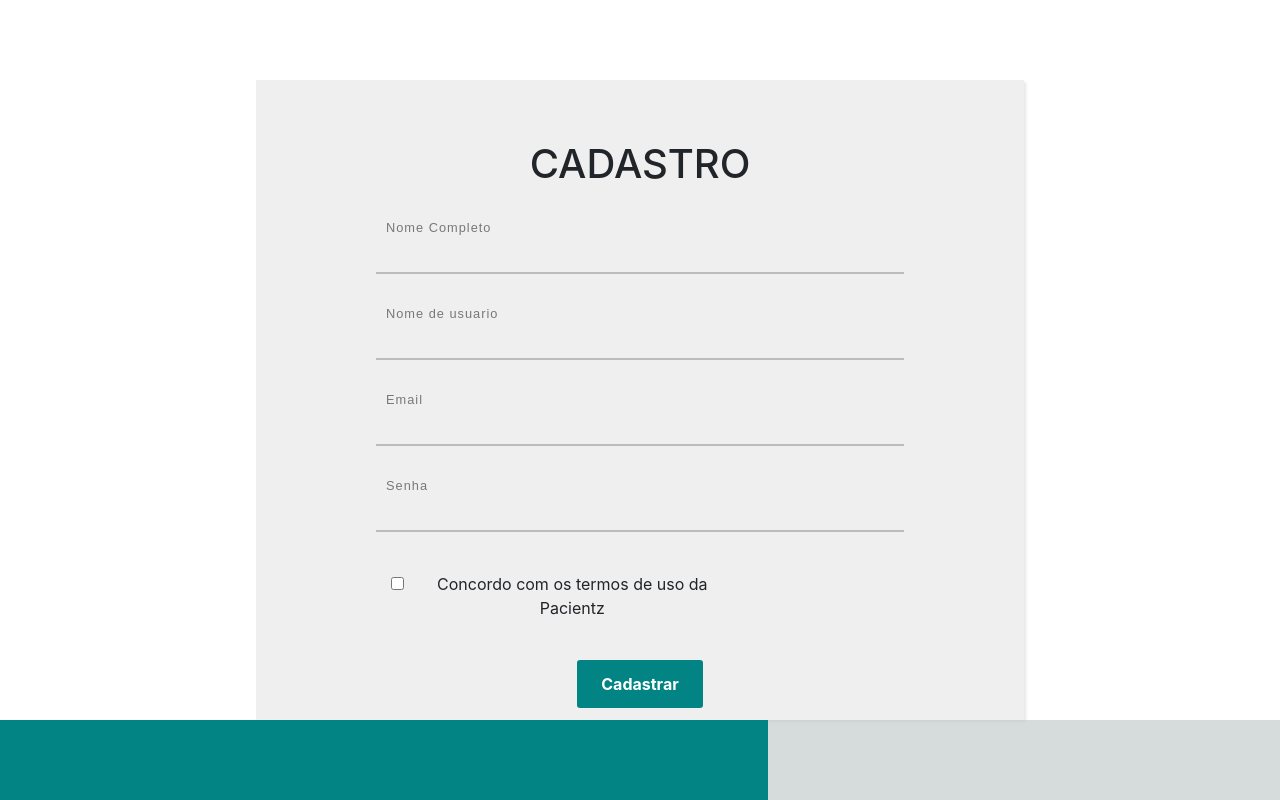
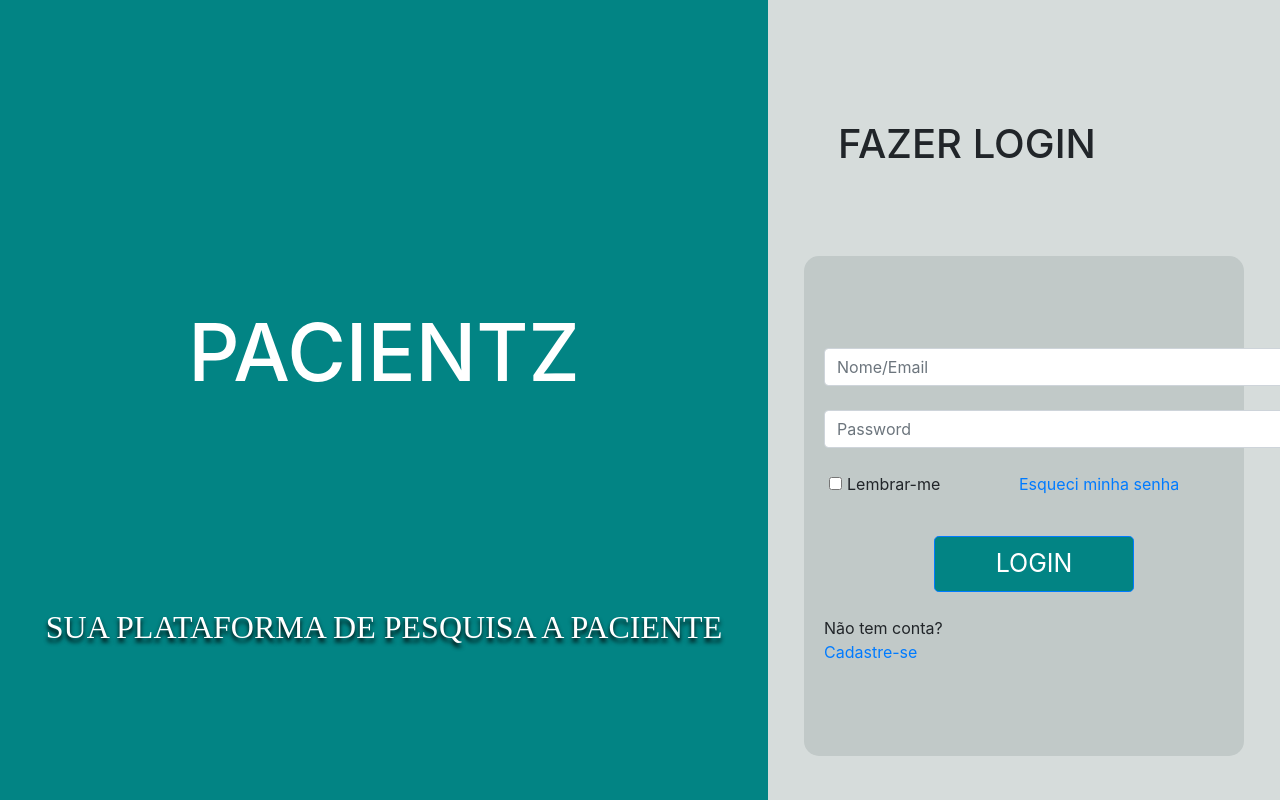
Before and after one commit to EricBernardi20/novoapp-frontend, an Angular app in the folder app-frontend/: page / in a window 1280 px wide. Shown: the top 800 px of the page. Built offline with nearby package versions, Linux system fonts and the light colour scheme.

Commit message:
fazendo routing

```diff
--- a/app-frontend/src/app/app.component.html
+++ b/app-frontend/src/app/app.component.html
@@ -1,5 +1,5 @@
 
-<app-register></app-register>
+<!-- <app-register></app-register> -->
 <app-login></app-login>
 <!--<app-head></app-head>
 <app-search></app-search>
```
